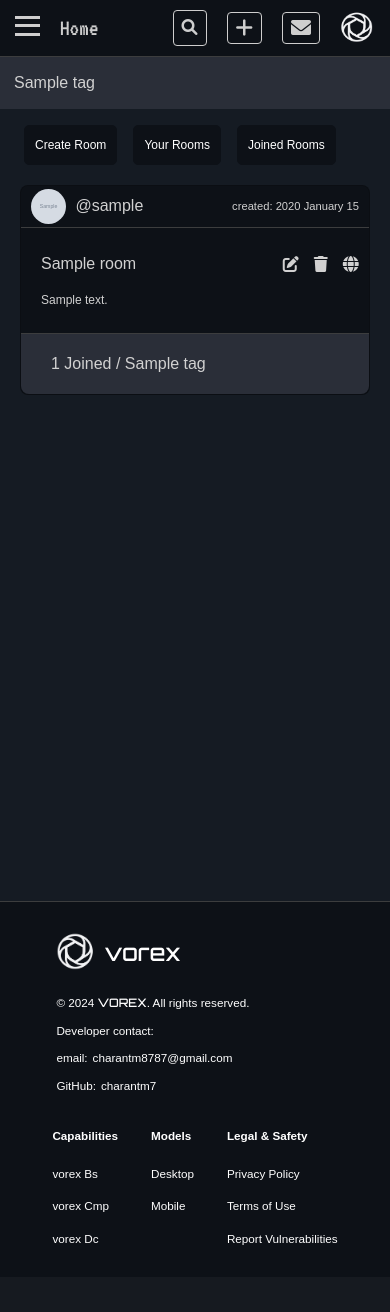
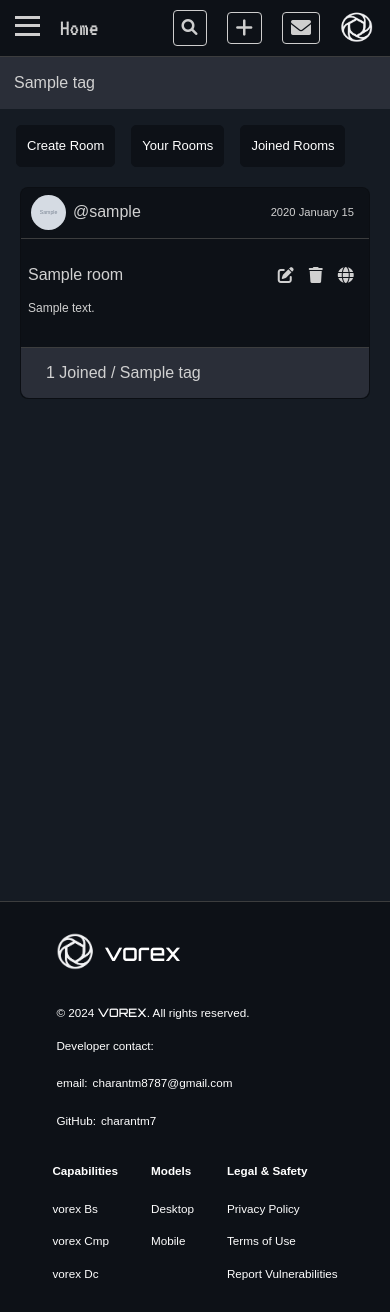
Before and after one commit to charantm7/VOREX-Educational-Web-App, a Django app: page / in a window 390 px wide. Before the commit the page ends 1245 px from the top, so only its background shows below. Run offline with Django 5.2, Linux system fonts and the light colour scheme; a user stored in the database is signed in; tables that the repository leaves empty hold one stand-in row (values such as "Sample post"); grey boxes marked "Sample" are stand-in pictures.

Commit message:
updated reponsive

```diff
--- a/base/static/css/body.css
+++ b/base/static/css/body.css
@@ -78,7 +78,7 @@ p {
   flex-direction: row;
   align-items: center;
   justify-content: space-between;
-  padding: 25px 20px 25px 20px;
+  padding: 2rem 1rem 2rem 1rem;
   height: 20%;
   border-bottom: 0.1px solid var(--borderbottom);
 }
@@ -94,6 +94,15 @@ p {
   text-decoration: none;
   color: var(--roomtext);
   transition: 0.4s ease;
+  max-width: 100%;
+  min-width: 0;
+  flex-grow: 1;
+  overflow: hidden;
+  text-overflow: ellipsis;
+  white-space: nowrap;
+  position: absolute;
+  margin-top: 0.5%;
+  margin-left: 1%;
 }
 .content .card-top a:hover {
   color: var(--white);
@@ -101,6 +110,7 @@ p {
 }
 .content .card-top p {
   font-size: 0.9rem;
+  margin-right: 5px;
 }
 .content .card-mid {
   display: flex;
@@ -116,17 +126,33 @@ p {
   justify-content: center;
 }
 .content .card-mid-left a {
-  margin-left: 20px;
+  margin-left: 2%;
   text-decoration: none;
   color: var(--roomtext);
+  max-width: 70%;
+  min-width: 0;
+  flex-grow: 1;
+  overflow: hidden;
+  text-overflow: ellipsis;
+  white-space: nowrap;
+  margin-bottom: 3%;
+  position: absolute;
 }
 .content .card-mid-left a:hover {
   color: var(--white);
   text-decoration: underline;
 }
 .content .card-mid-left small {
-  margin: 15px 0 0 20px;
+  margin: 15px 0 0 2%;
   font-size: 12px;
+  max-width: 80%;
+  min-width: 0;
+  flex-grow: 1;
+  overflow: hidden;
+  text-overflow: ellipsis;
+  white-space: nowrap;
+  position: absolute;
+  margin-top: 4%;
 }
 .content .card-mid-right {
   display: flex;
@@ -209,22 +235,40 @@ p {
     grid-template-areas: "topic" "create-room-btn" "contents";
   }
   .create-room-btn {
-    padding: 1rem 1rem 0 1.5rem;
+    padding: 1rem 1rem 0 1rem;
+    border-radius: 10px;
   }
   .create-room-btn button {
     padding: 10px 10px;
-    font-size: 12px;
+    font-size: 13px;
   }
   .content {
     padding: 20px;
   }
   .content .card-top {
-    padding: 15px 10px 15px 10px;
+    padding: 25px 10px 25px 10px;
   }
   .content .card-top p {
     font-size: 0.7rem;
   }
+  .content .card-top a {
+    margin-top: 1.5%;
+    margin-left: 2%;
+  }
   .content .card-mid-right {
-    margin-right: 30px;
+    margin-right: 10%;
+  }
+  .content .card-mid-left small {
+    position: absolute;
+    margin-top: 9%;
+    max-width: 70%;
+  }
+  .content .card-mid-left a {
+    margin-bottom: 10%;
+    position: absolute;
+    max-width: 50%;
+  }
+  .content .card-bottom {
+    padding: 25px;
   }
 }/*# sourceMappingURL=body.css.map */
--- a/base/static/css/body.scss
+++ b/base/static/css/body.scss
@@ -83,7 +83,7 @@ p {
       flex-direction: row;
       align-items: center;
       justify-content: space-between;
-      padding: 25px 20px 25px 20px;
+      padding: 2rem 1rem 2rem 1rem;
       height: 20%;
       border-bottom: 0.1px solid var(--borderbottom);
       img {
@@ -97,6 +97,16 @@ p {
         text-decoration: none;
         color: var(--roomtext);
         transition: 0.4s ease;
+        // display: block;
+        max-width: 100%;
+        min-width: 0;
+        flex-grow: 1;
+        overflow: hidden;
+        text-overflow: ellipsis;
+        white-space: nowrap;
+        position: absolute;
+        margin-top: 0.5%;
+        margin-left: 1%;
       }
       a:hover {
         color: var(--white);
@@ -104,6 +114,7 @@ p {
       }
       p {
         font-size: 0.9rem;
+        margin-right: 5px;
       }
     }
     &-mid {
@@ -118,17 +129,36 @@ p {
         flex-direction: column;
         justify-content: center;
         a {
-          margin-left: 20px;
+          margin-left: 2%;
           text-decoration: none;
           color: var(--roomtext);
+          // display: block;
+          max-width: 70%;
+          min-width: 0;
+          flex-grow: 1;
+          overflow: hidden;
+          text-overflow: ellipsis;
+          white-space: nowrap;
+          margin-bottom: 3%;
+          position: absolute;
         }
         a:hover {
           color: var(--white);
           text-decoration: underline;
         }
         small {
-          margin: 15px 0 0 20px;
+          margin: 15px 0 0 2%;
           font-size: 12px;
+          // display: block;
+          max-width: 80%;
+
+          min-width: 0;
+          flex-grow: 1;
+          overflow: hidden;
+          text-overflow: ellipsis;
+          white-space: nowrap;
+          position: absolute;
+          margin-top: 4%;
         }
       }
       &-right {
@@ -219,25 +249,45 @@ p {
       "contents";
   }
   .create-room-btn {
-    padding: 1rem 1rem 0 1.5rem;
+    padding: 1rem 1rem 0 1rem;
+    border-radius: 10px;
     button {
       padding: 10px 10px;
-      font-size: 12px;
+      font-size: 13px;
     }
   }
   .content {
     padding: 20px;
 
     .card-top {
-      padding: 15px 10px 15px 10px;
+      padding: 25px 10px 25px 10px;
       p {
         font-size: 0.7rem;
+      }
+      a {
+        margin-top: 1.5%;
+        margin-left: 2%;
       }
     }
     .card-mid {
       &-right {
-        margin-right: 30px;
+        margin-right: 10%;
       }
+      &-left {
+        small {
+          position: absolute;
+          margin-top: 9%;
+          max-width: 70%;
+        }
+        a {
+          margin-bottom: 10%;
+          position: absolute;
+          max-width: 50%;
+        }
+      }
+    }
+    .card-bottom {
+      padding: 25px;
     }
   }
 }
--- a/base/static/css/createroom.css
+++ b/base/static/css/createroom.css
@@ -114,6 +114,7 @@ footer {
 @media (max-width: 576px) {
   .main-body form {
     width: 90%;
+    height: 85%;
   }
   .main-body form label {
     font-size: 18px;
--- a/base/static/css/createroom.scss
+++ b/base/static/css/createroom.scss
@@ -120,6 +120,7 @@ footer {
   .main-body {
     form {
       width: 90%;
+      height: 85%;
 
       label {
         font-size: 18px;
--- a/base/templates/base/home.html
+++ b/base/templates/base/home.html
@@ -33,7 +33,7 @@
               {% endif %}
               <a href="{% url 'Profile' room.created_by.username %}">@{{room.created_by.username}}</a>
             </div>
-            <p>created: {{room.created_at|date:"Y F j"}}</p>
+            <p>{{room.created_at|date:"Y F j"}}</p>
           </div>
           <div class="card-mid">
             <div class="card-mid-left">
--- a/static/css/style.css
+++ b/static/css/style.css
@@ -521,6 +521,9 @@ footer .foot-right [class^=r-] a:hover {
 }
 
 @media (max-width: 576px) {
+  nav {
+    position: relative;
+  }
   .nav-container-right-login-btn a button,
   .nav-container-right-signup-btn a button {
     display: none;
@@ -551,13 +554,16 @@ footer .foot-right [class^=r-] a:hover {
   }
   footer .foot-left {
     width: 100%;
-    gap: 10px;
+    gap: 15px;
   }
   footer .foot-left .logo {
     margin-left: 8%;
   }
   footer .foot-left .logo p {
     font-size: 23px;
+  }
+  footer .foot-left .devcontact {
+    gap: 20px;
   }
   footer .foot-left .copyrights,
   footer .foot-left .devcontact {
--- a/static/css/style.scss
+++ b/static/css/style.scss
@@ -586,6 +586,9 @@ footer {
   }
 }
 @media (max-width: 576px) {
+  nav {
+    position: relative;
+  }
   .nav-container-right-login-btn a button,
   .nav-container-right-signup-btn a button {
     display: none;
@@ -620,12 +623,15 @@ footer {
 
     .foot-left {
       width: 100%;
-      gap: 10px;
+      gap: 15px;
       .logo {
         margin-left: 8%;
         p {
           font-size: 23px;
         }
+      }
+      .devcontact {
+        gap: 20px;
       }
 
       .copyrights,
```
Also changed, not shown: base/static/css/popmessage.css (+8 -1 lines), base/static/css/popmessage.scss (+8 -1 lines), 4 other files.
